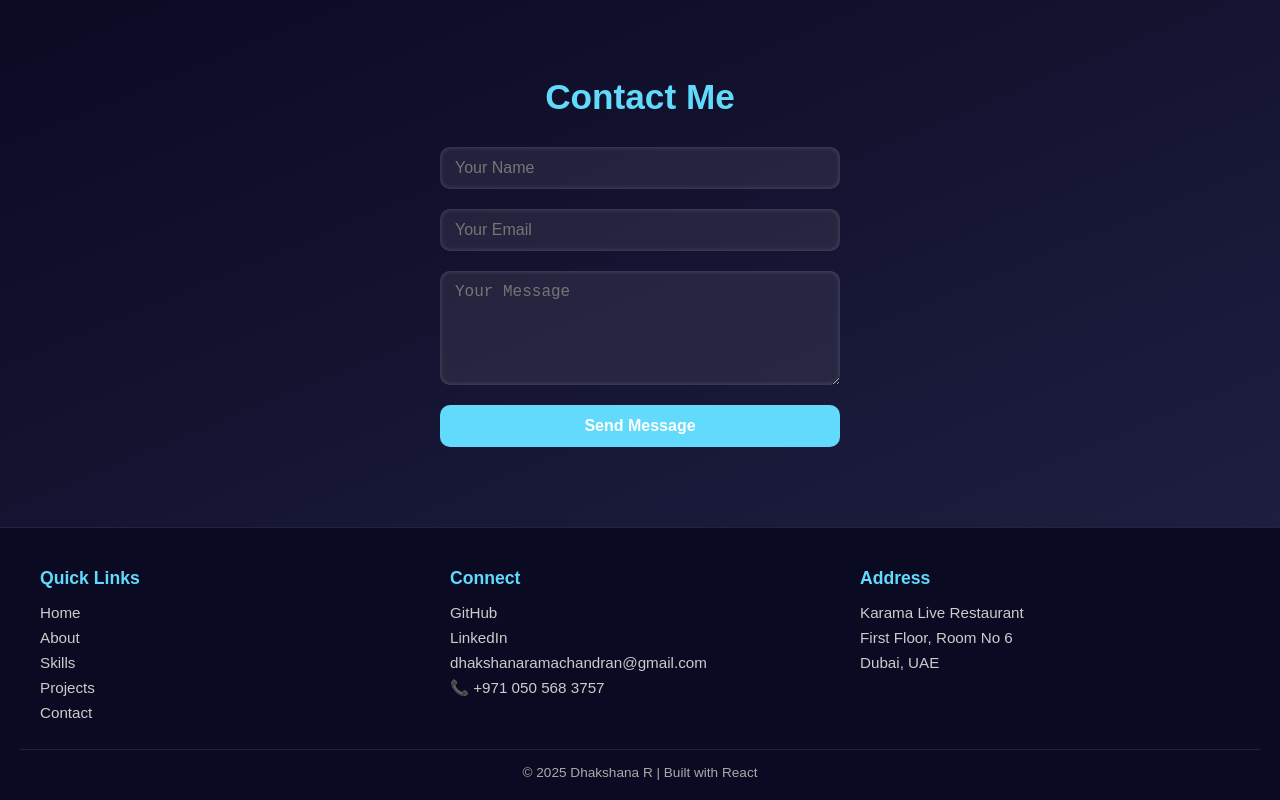
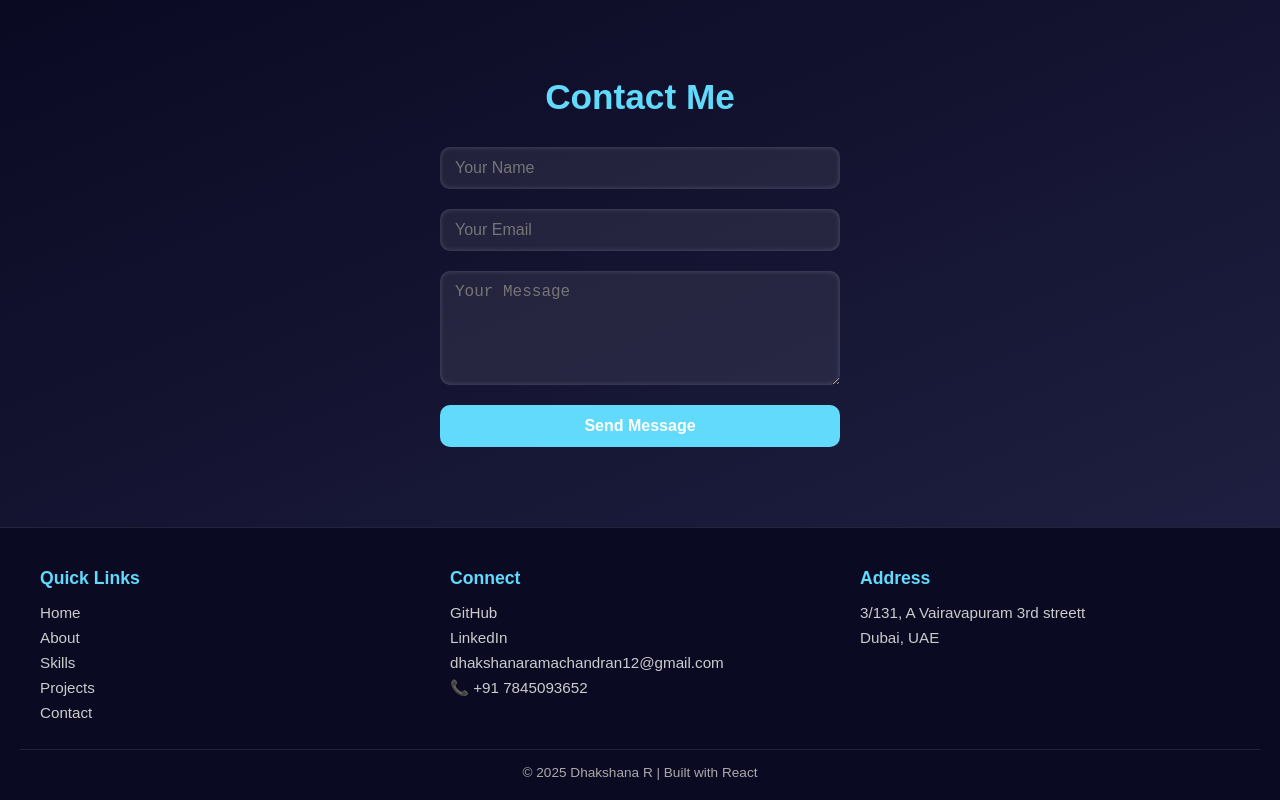
Before and after one commit to Dhakshana20/My-React-portfolio-website, a React (Vite) app: page / in a window 1280 px wide. Shown: the part 2562-3362 px from the top of the page. Built offline with nearby package versions, Linux system fonts and the light colour scheme.

Commit message:
Update Footer.jsx

```diff
--- a/src/Components/Footer.jsx
+++ b/src/Components/Footer.jsx
@@ -22,15 +22,16 @@ function Footer() {
             <h4>Connect</h4>
             <a href="https://github.com/Dhakshanasundari" target="_blank" rel="noopener noreferrer">GitHub</a>
             <a href="https://linkedin.com/in/dhakshana-r" target="_blank" rel="noopener noreferrer">LinkedIn</a>
-            <a href="mailto:dhakshanaramachandran@gmail.com">dhakshanaramachandran@gmail.com</a>
-            <p>📞 +971 050 568 3757</p>
+            <a href="mailto:dhakshanaramachandran12@gmail.com">dhakshanaramachandran12@gmail.com</a>
+            <p>📞 +91 7845093652</p>
           </div>
 
           {/* Column 3: Address */}
           <div className="footer-column">
             <h4>Address</h4>
-            <p>Karama Live Restaurant</p>
-            <p>First Floor, Room No 6</p>
+            <p>3/131,
+              A Vairavapuram 3rd streett</p>
+
             <p>Dubai, UAE</p>
           </div>
 
```
